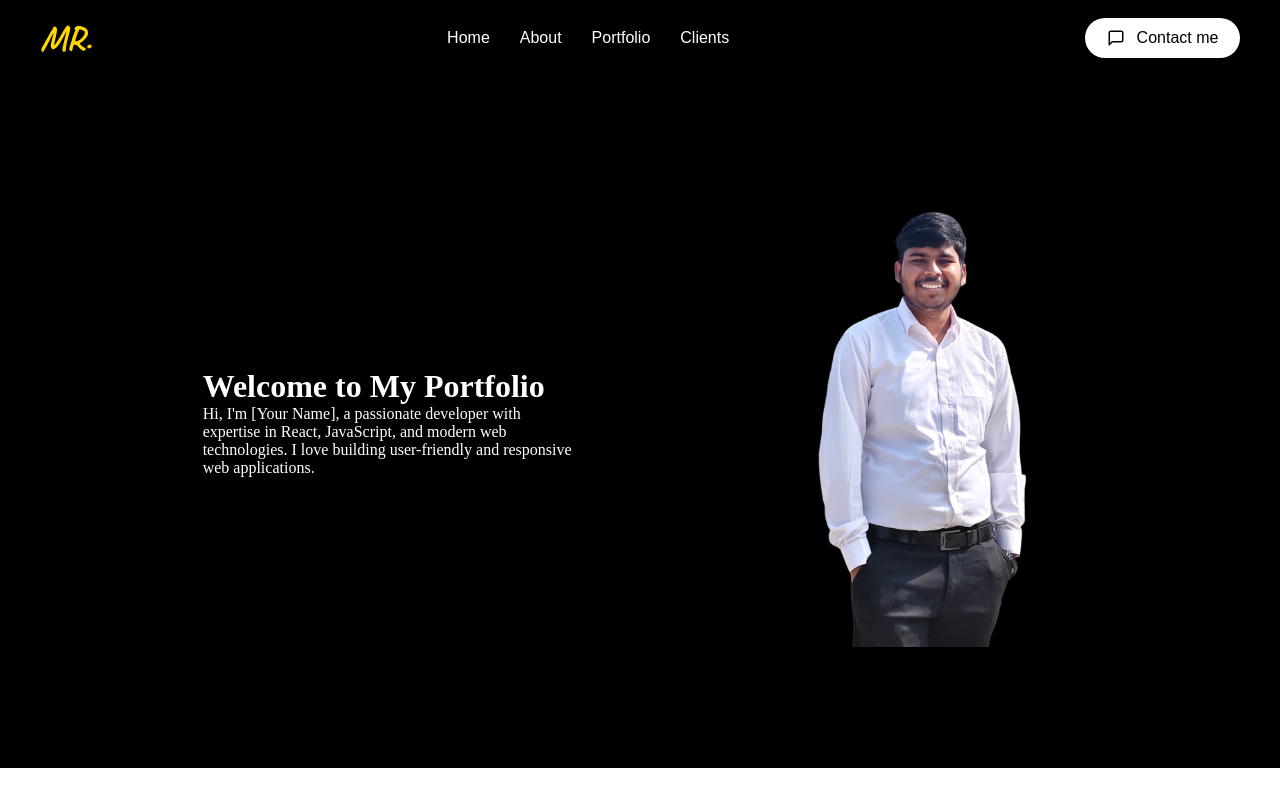
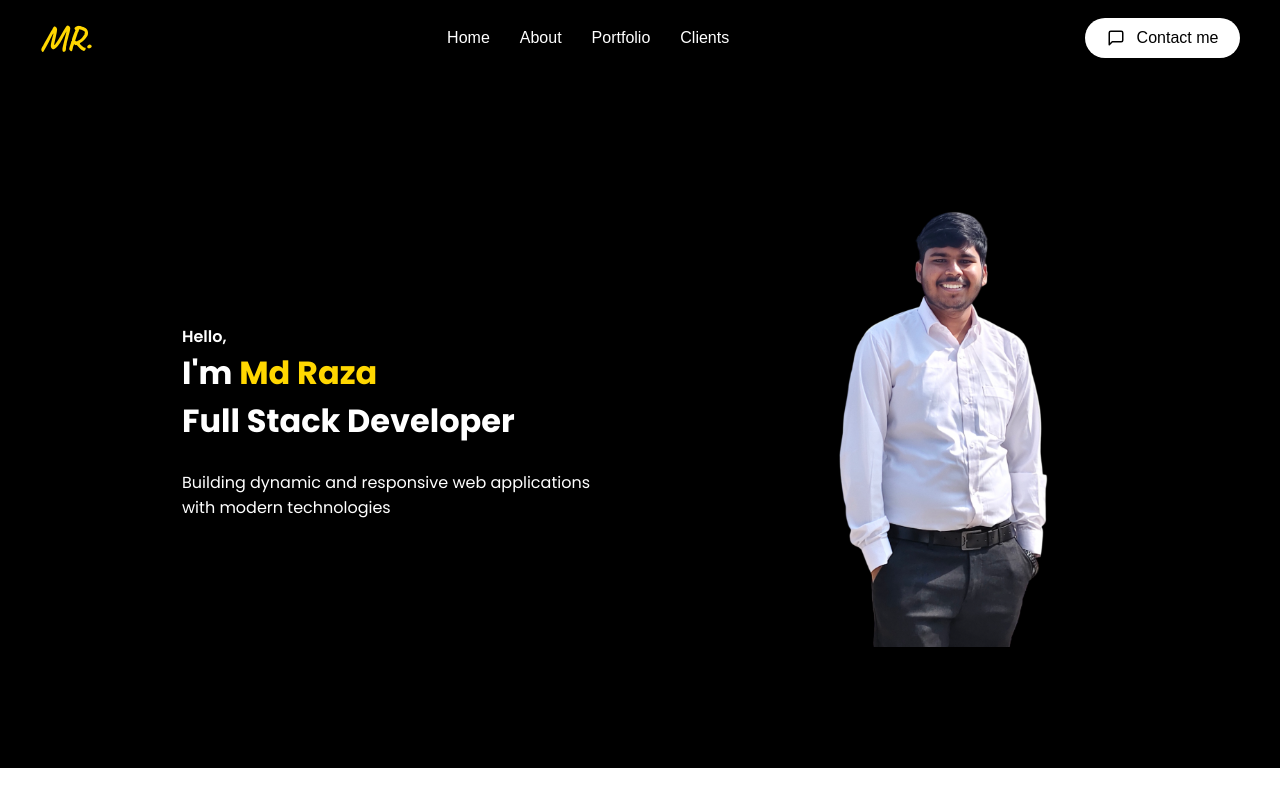
Before and after one commit to Mdraza78/Portfolio, a React (Vite) app: page / in a window 1280 px wide. Built offline with nearby package versions, Linux system fonts and the light colour scheme.

Commit message:
Improved ui for the Body

```diff
--- a/src/components/Body.css
+++ b/src/components/Body.css
@@ -8,7 +8,7 @@
   padding: 0 20px; /* Add padding to the sides */
 }
 
-.space1{
+.space1 {
   width: 30px;
 }
 
@@ -16,8 +16,24 @@
 .description {
   flex: 1; /* Take up available space */
   color: white; /* Text color */
-  max-width: 30%; /* Increase width of description */
+  max-width: 35%; /* Increase width of description */
   padding-right: 40px; /* Increase spacing between description and image */
+  font-family: 'Poppins', sans-serif;
+}
+
+/* Increase font weight of <p> tag */
+.description p {
+  font-weight: 600; /* Semi-bold */
+}
+
+/* Golden color for "Md Raza" */
+.description h1 .golden {
+  color: gold;
+}
+
+/* Light weight for specific <p> tag */
+.description .light-text {
+  font-weight: 400; /* Regular weight */
 }
 
 /* Image container styling */
@@ -35,6 +51,6 @@
   border-radius: 0; /* Remove border radius */
 }
 
-.space2{
+.space2 {
   width: 30px;
 }
--- a/src/components/Body.jsx
+++ b/src/components/Body.jsx
@@ -8,11 +8,12 @@ export default function Body() {
       {/* Description on the left */}
       <div className="space1"></div>
       <div className="description">
-        <h1>Welcome to My Portfolio</h1>
-        <p>
-          Hi, I'm [Your Name], a passionate developer with expertise in React, JavaScript, and modern web technologies.
-          I love building user-friendly and responsive web applications.
-        </p>
+        <p>Hello,</p>
+
+        <h1>I'm <span className="golden">Md Raza</span></h1> {/* Wrapped "Md Raza" in a span */}
+        <h1>Full Stack Developer</h1>
+        <br />
+        <p className="light-text">Building dynamic and responsive web applications with modern technologies</p>
       </div>
 
       {/* Image on the right */}
```
